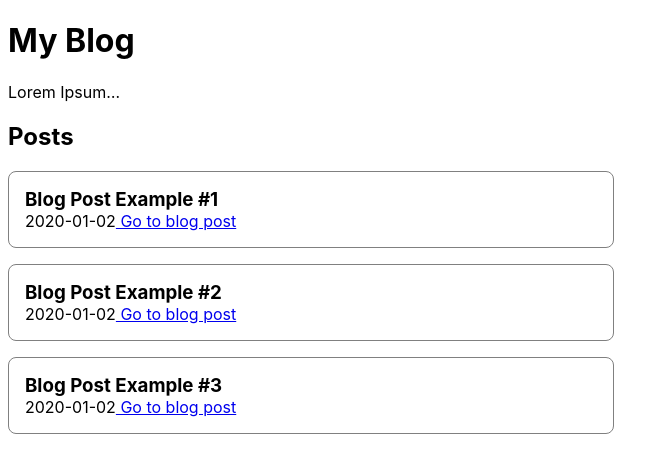
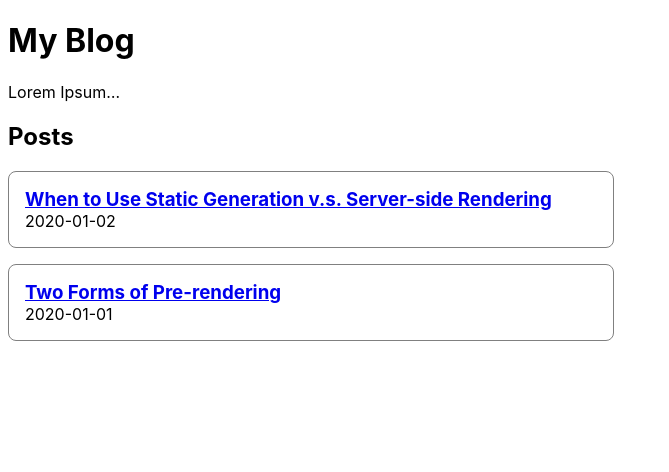
Before and after one commit to NikRoe/my-first-next-project-blog, a Next.js app: page / in a window 1280 px wide. Shown: the top 472 px of the page, without its empty margins (0-669 px from the left). Built offline with nearby package versions, Linux system fonts and the light colour scheme.

Commit message:
add slug links and posts

```diff
--- a/components/Post/Post.js
+++ b/components/Post/Post.js
@@ -5,11 +5,12 @@ import styled from "styled-components";
 export function Post({ id, title, date }) {
   return (
     <Container>
-      <Title id={id}>{title}</Title>
+      <Link href={"/blog/" + id}>
+        <a>
+          <Title id={id}>{title}</Title>
+        </a>
+      </Link>
       <time dateTime={date}>{date}</time>
-      <Link href={"/blog/" + id}>
-        <a> Go to blog post</a>
-      </Link>
     </Container>
   );
 }
--- a/pages/index.js
+++ b/pages/index.js
@@ -1,30 +1,27 @@
+import Head from "next/head";
 import { PostList } from "../components/PostList/PostList";
+import { getSortedPostsData } from "../lib/posts";
 
-export default function Home() {
+export default function Home({ posts }) {
   return (
     <>
+      <Head>
+        <title>Mein Blog</title>
+      </Head>
       <h1>My Blog</h1>
       <p>Lorem Ipsum…</p>
       <h2>Posts</h2>
-      <PostList posts={examplePosts} />
+      <PostList posts={posts} />
     </>
   );
 }
 
-const examplePosts = [
-  {
-    id: "example-1",
-    title: "Blog Post Example #1",
-    date: "2020-01-02",
-  },
-  {
-    id: "example-2",
-    title: "Blog Post Example #2",
-    date: "2020-01-02",
-  },
-  {
-    id: "example-3",
-    title: "Blog Post Example #3",
-    date: "2020-01-02",
-  },
-];
+export async function getStaticProps() {
+  const posts = getSortedPostsData();
+
+  return {
+    props: {
+      posts: posts,
+    },
+  };
+}
```
Also changed, not shown: pages/blog/[id].js (renamed from pages/blog/example-1.js, +8 -2 lines), pages/blog/example-2.js (deleted, +0 -14 lines), pages/blog/example-3.js (deleted, +0 -14 lines).
